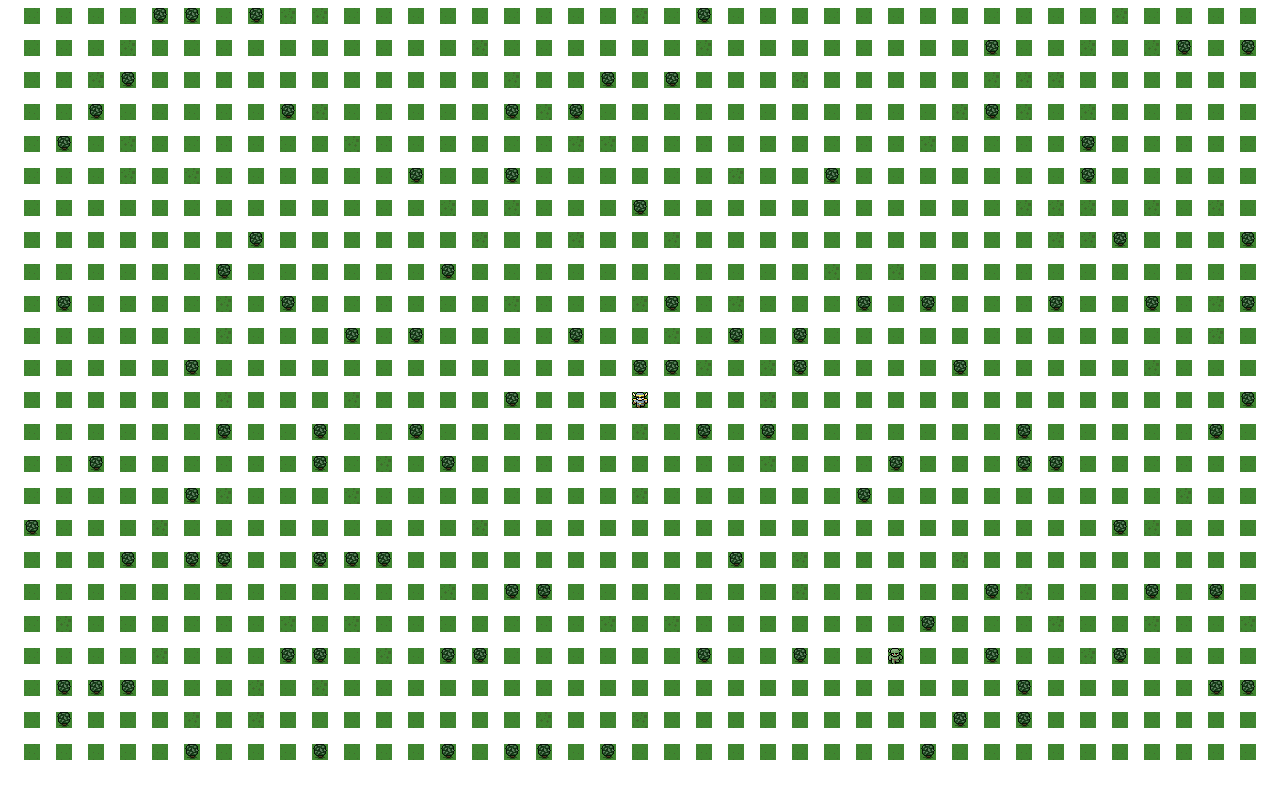
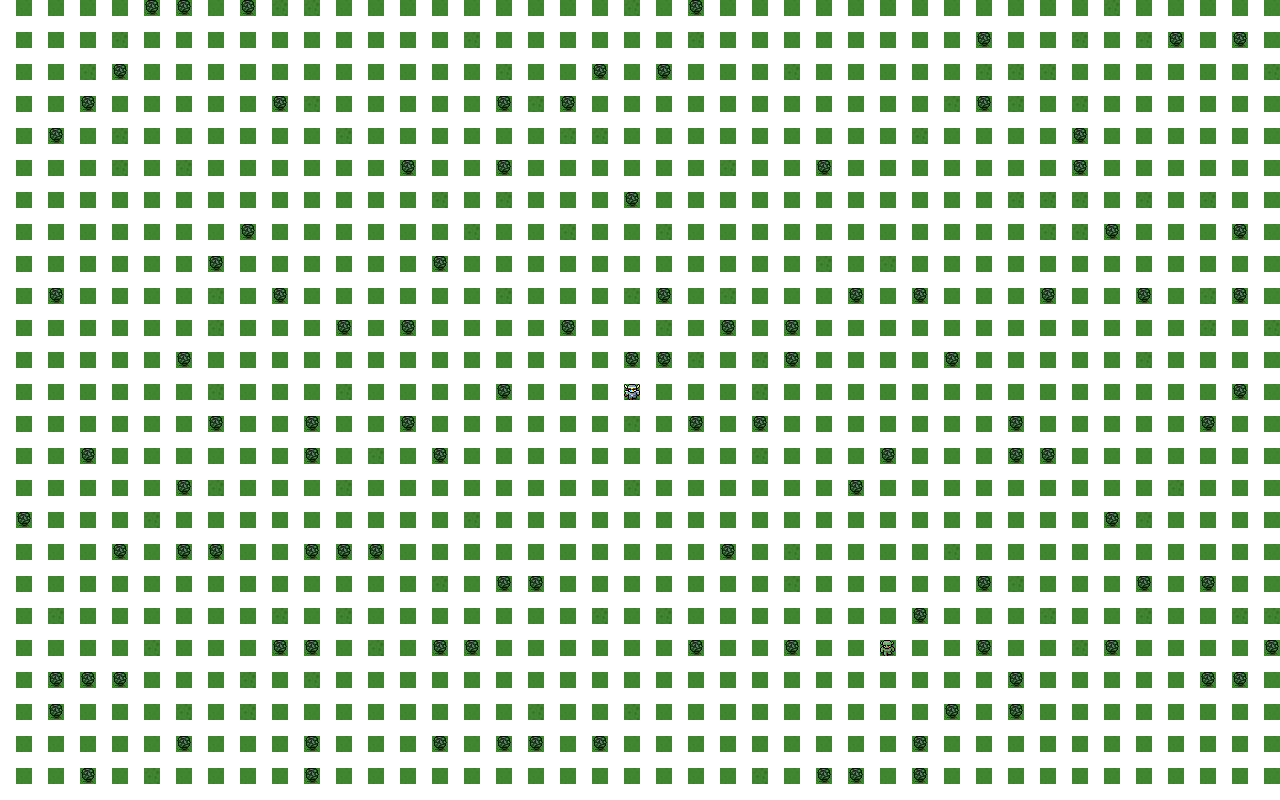
Before and after one commit to relud/fun, a plain HTML site: page index.html in a window 1280 px wide. Drawn offline with Linux system fonts and the light colour scheme; files whose address does not match are found by name.

Commit message:
use css to properly fill the window

```diff
--- /dev/null
+++ b/css/width.css
@@ -0,0 +1,12 @@
+* {
+    margin: 0;
+    border: 0;
+    padding: 0;
+}
+html, body {
+    width: 100%;
+    height: 100%;
+}
+canvas {
+    display: block;
+}
--- a/index.html
+++ b/index.html
@@ -2,6 +2,7 @@
 <html>
     <head>
         <title>this is fun</title>
+        <link rel="stylesheet" type="text/css" href="css/width.css">
     </head>
     <body>
         <script type="text/javascript" src="js/jquery.min.js"></script>
--- a/js/game.js
+++ b/js/game.js
@@ -95,8 +95,8 @@ var move = function(delta) {
     if (!passable(there.x, there.y, there.z)) { return; }
 
     moving = true;
-    map.focus.offsetX -= (there.x - map.focus.x)*32;
-    map.focus.offsetY -= (there.y - map.focus.y)*32;
+    map.focus.offsetX -= (there.x - map.focus.x)*TILE_SIZE;
+    map.focus.offsetY -= (there.y - map.focus.y)*TILE_SIZE;
     map.sprites.relocate(map.focus, there.x, there.y, there.z);
     var frames = 10;
     var x = map.focus.offsetX / frames;
@@ -124,20 +124,23 @@ var move = function(delta) {
 };
 
 var render = function() {
-    var x = canvas.width / 2;
-    var y = canvas.height / 2;
+    context.save();
+    context.scale(map.scale, map.scale);
 
-    if (map.focus !== undefined) {
-        x -= map.focus.x*32 + map.focus.offsetX;
-        y -= map.focus.y*32 + map.focus.offsetY;
-    }
+    var x = (canvas.width / 2 - 16) / map.scale;
+    var y = (canvas.height / 2 - 16) / map.scale;
 
     var xMax, xMin, yMax, yMin;
 
-    xMax = Math.round(map.focus.x + 1 + (canvas.width / 2 / 32));
-    xMin = Math.round(map.focus.x - 1 - (canvas.width / 2 / 32));
-    yMax = Math.round(map.focus.y + 1 + (canvas.height / 2 / 32));
-    yMin = Math.round(map.focus.y - 1 - (canvas.height / 2 / 32));
+    xMax = parseInt(map.focus.x + x / TILE_SIZE)+3;
+    xMin = parseInt(map.focus.x - x / TILE_SIZE)-1;
+    yMax = parseInt(map.focus.y + y / TILE_SIZE)+3;
+    yMin = parseInt(map.focus.y - y / TILE_SIZE)-1;
+
+    if (map.focus !== undefined) {
+        x -= map.focus.x*TILE_SIZE + map.focus.offsetX;
+        y -= map.focus.y*TILE_SIZE + map.focus.offsetY;
+    }
 
     var l, i , j;
     for (l = 0; l < map.ground.length; l++) {
@@ -145,7 +148,7 @@ var render = function() {
             for(j = yMin; j < yMax; j++) {
                 var tile = map.get.ground(i, j, l);
                 if (tile) {
-                    context.drawImage(tile.image, tile.x*32 + x, tile.y*32 + y);
+                    context.drawImage(tile.image, parseInt(tile.x*TILE_SIZE + x), parseInt(tile.y*TILE_SIZE + y));
                 }
             }
         }
@@ -158,14 +161,15 @@ var render = function() {
                 if (sprites) {
                     for (k = 0; k < sprites.length; k++) {
                         context.drawImage(sprites[k].image,
-                            sprites[k].x * 32 + sprites[k].offsetX + x,
-                            sprites[k].y * 32 + sprites[k].offsetY + y
+                            parseInt(sprites[k].x * TILE_SIZE + sprites[k].offsetX + x),
+                            parseInt(sprites[k].y * TILE_SIZE + sprites[k].offsetY + y)
                         );
                     }
                 }
             }
         }
     }
+    context.restore();
 };
 
 function generateMap() {
@@ -278,20 +282,24 @@ var main = function() {
     then += delta;
 };
 
+var TILE_SIZE = 32;
+console.log("hero_"+TILE_SIZE+".png")
+
 var canvas = document.createElement("canvas");
 canvas.id = "canvas";
 var context = canvas.getContext("2d");
 document.body.appendChild(canvas);
 
-canvas.width = window.innerWidth - 32;
-canvas.height = window.innerHeight - 32;
+canvas.width = window.innerWidth;
+canvas.height = window.innerHeight;
 
 $(window).on('resize', $.proxy(function(){
-    canvas.width = window.innerWidth - 32;
-    canvas.height = window.innerHeight - 32;
+    canvas.width = window.innerWidth;
+    canvas.height = window.innerHeight;
 }));
 
 var map = generateMap();
+map.scale = 1;
 
 var keysPressed = {};
 
```
